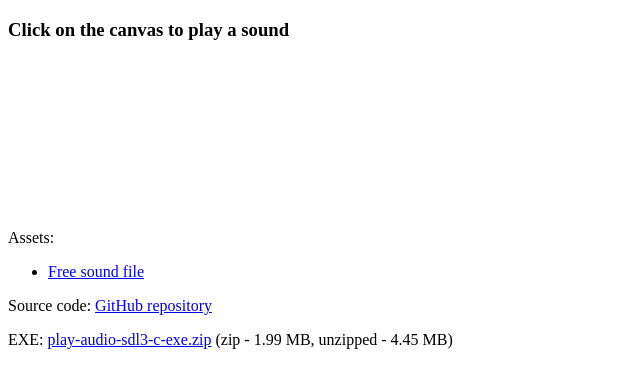
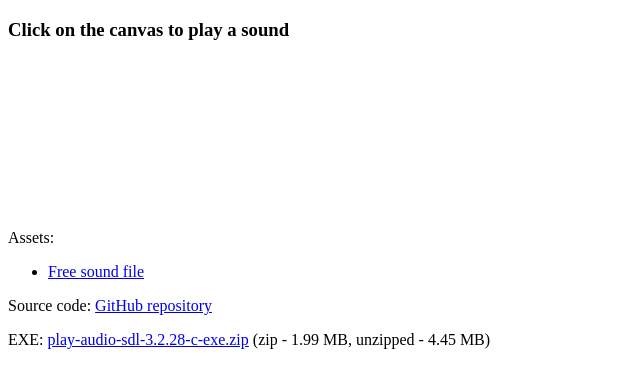
Before and after one commit to 8Observer8/play-audio-sdl-3.2.28-c, a plain HTML site: page public/index.html in a window 1280 px wide. Shown: the whole page, without its empty margins (0-640 px from the left). Drawn offline with Linux system fonts and the light colour scheme; a script that the page names is missing.

Commit message:
Add a version for EXE

```diff
--- a/public/index.html
+++ b/public/index.html
@@ -27,7 +27,7 @@
 
     <p class="prevent-select">Source code: <a href="https://github.com/8Observer8/play-audio-sdl-3.2.28-c" target="_blank">GitHub repository</a></p>
 
-    <p class="prevent-select">EXE: <a href="https://www.dropbox.com/scl/fi/0qtdgo6zs478r7532ukxm/play-audio-sdl-3-2-28-c-exe.zip?rlkey=v62lx7qiuhsad68ripdgvqs6n&st=0xq2d3hy&raw=1" target="_blank">play-audio-sdl3-c-exe.zip</a> (zip - 1.99 MB, unzipped - 4.45 MB)</p>
+    <p class="prevent-select">EXE: <a href="https://www.dropbox.com/scl/fi/0qtdgo6zs478r7532ukxm/play-audio-sdl-3-2-28-c-exe.zip?rlkey=v62lx7qiuhsad68ripdgvqs6n&st=0xq2d3hy&raw=1" target="_blank">play-audio-sdl-3.2.28-c-exe.zip</a> (zip - 1.99 MB, unzipped - 4.45 MB)</p>
 
     <script async src="./js/app.js"></script>
     <script>
```
